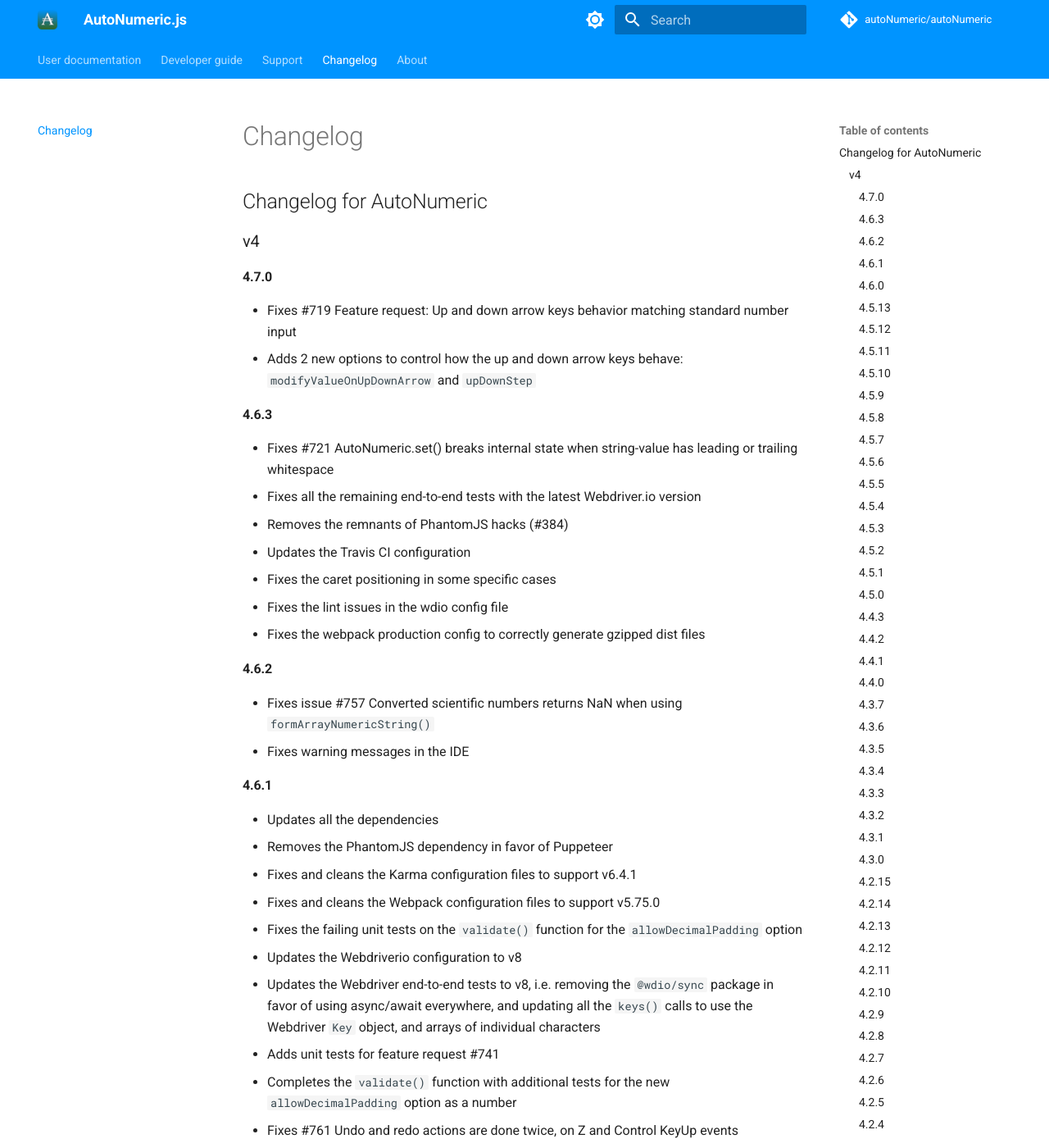
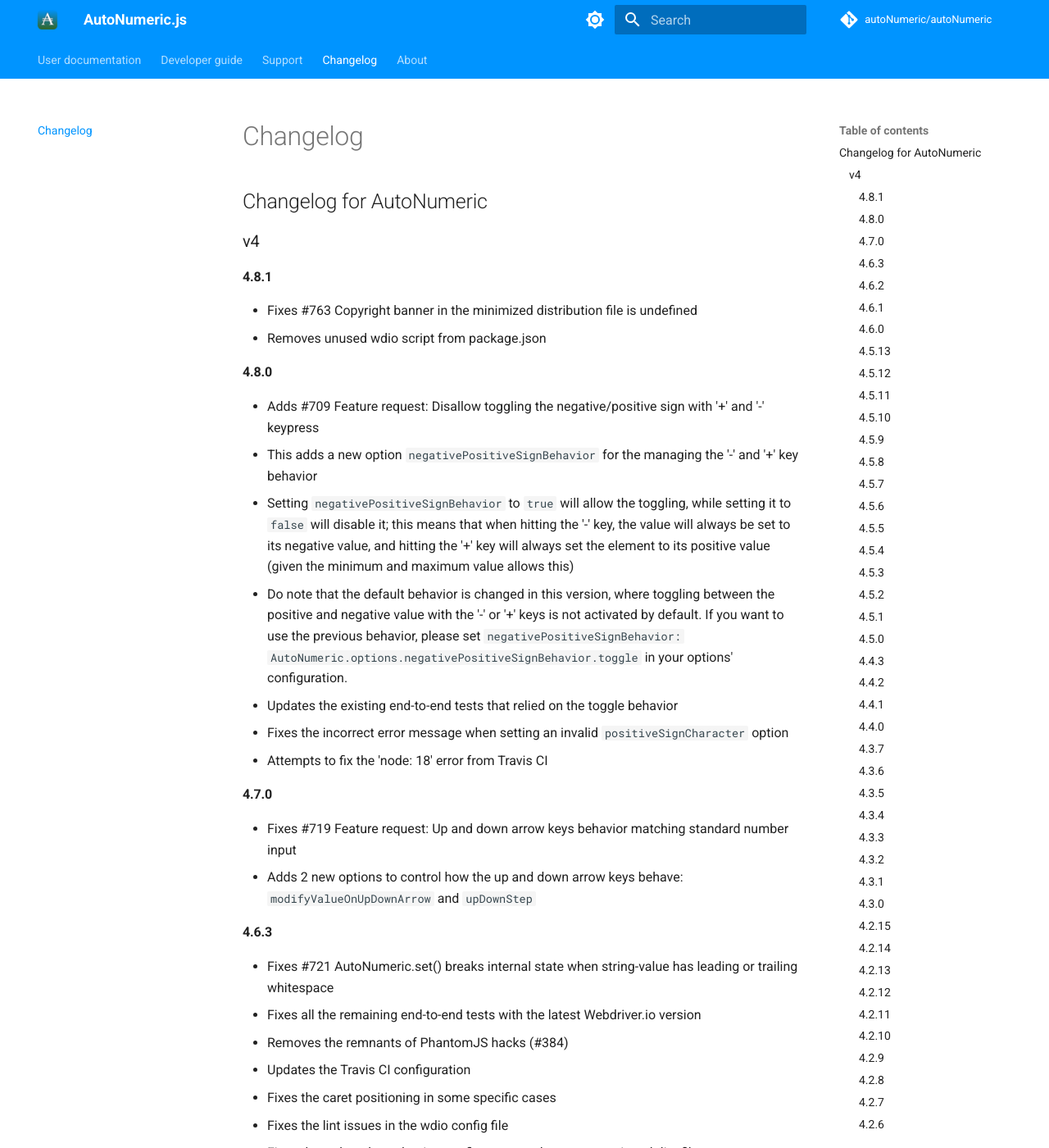
Before and after one commit to xuhdev/autonumeric-docs, an MkDocs documentation site: the page built from docs/Changelog/CHANGELOG.md, in a window 1280 px wide and 1400 px high. Shown: the whole window at 82% size. Built offline with MkDocs 1.6.1 and Material for MkDocs 9.7.7, drawn with Linux system fonts in a browser that asks for light colours; emoji names are drawn with the system emoji font; comment, search, counter and statistics services are not loaded.

Commit message:
Updates the documentation with the new option introduced in `4.8.0`
Updates the changelog and the CDN information

````diff
--- a/docs/Changelog/CHANGELOG.md
+++ b/docs/Changelog/CHANGELOG.md
@@ -1,6 +1,19 @@
 ## Changelog for AutoNumeric
 
 ### v4
+
+#### 4.8.1
++ Fixes #763 Copyright banner in the minimized distribution file is undefined
++ Removes unused wdio script from package.json
+
+#### 4.8.0
++ Adds #709 Feature request: Disallow toggling the negative/positive sign with '+' and '-' keypress
+  + This adds a new option `negativePositiveSignBehavior` for the managing the '-' and '+' key behavior
+  + Setting `negativePositiveSignBehavior` to `true` will allow the toggling, while setting it to `false` will disable it; this means that when hitting the '-' key, the value will always be set to its negative value, and hitting the '+' key will always set the element to its positive value (given the minimum and maximum value allows this)
+  + Do note that the default behavior is changed in this version, where toggling between the positive and negative value with the '-' or '+' keys is not activated by default. If you want to use the previous behavior, please set `negativePositiveSignBehavior: AutoNumeric.options.negativePositiveSignBehavior.toggle` in your options' configuration.
++ Updates the existing end-to-end tests that relied on the toggle behavior
++ Fixes the incorrect error message when setting an invalid `positiveSignCharacter` option
++ Attempts to fix the 'node: 18' error from Travis CI
 
 #### 4.7.0
 + Fixes #719 Feature request: Up and down arrow keys behavior matching standard number input
--- a/docs/Documentation/installation.md
+++ b/docs/Documentation/installation.md
@@ -1,4 +1,4 @@
-You can install autoNumeric with your preferred dependency manager:
+You can install AutoNumeric with your preferred dependency manager:
 
 === "Latest version"
     ```sh title="With `yarn`"
````
Also changed, not shown: other parts of docs/Documentation/installation.md (+2 -2 lines), docs/Documentation/configuration options.md (+1 -0 lines), docs/Documentation/how to use.md (+4 -1 lines).
